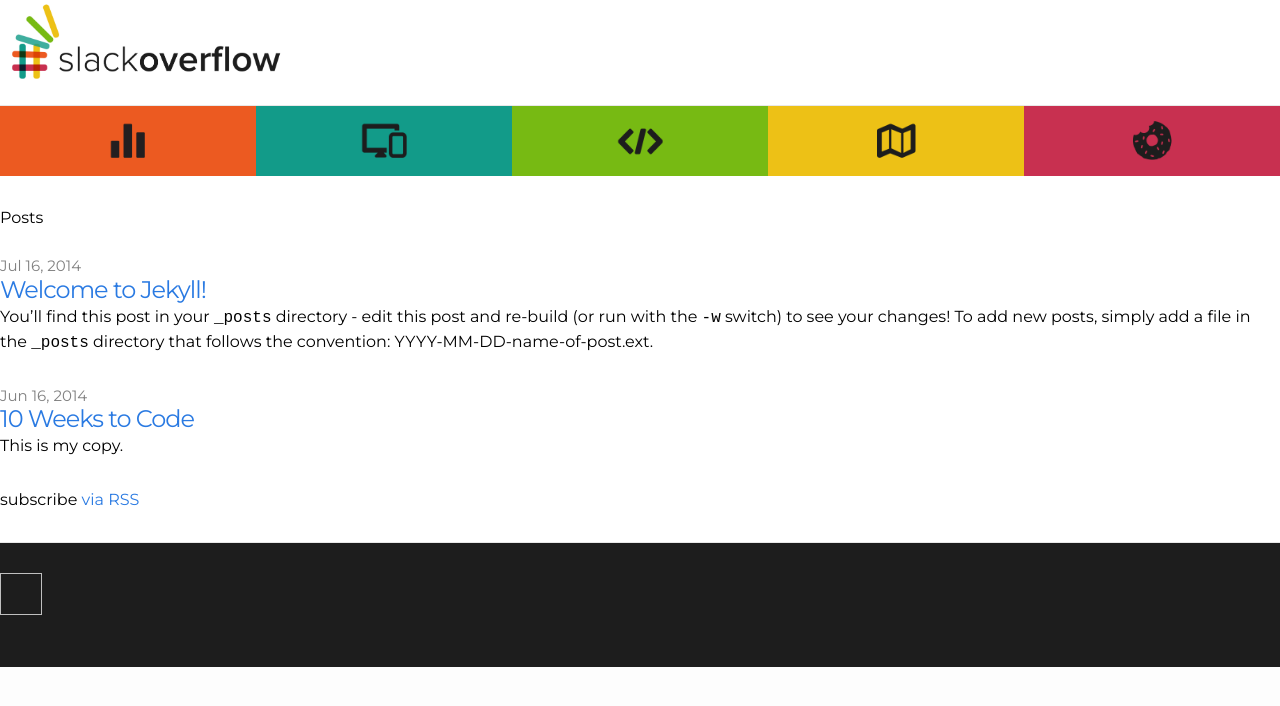
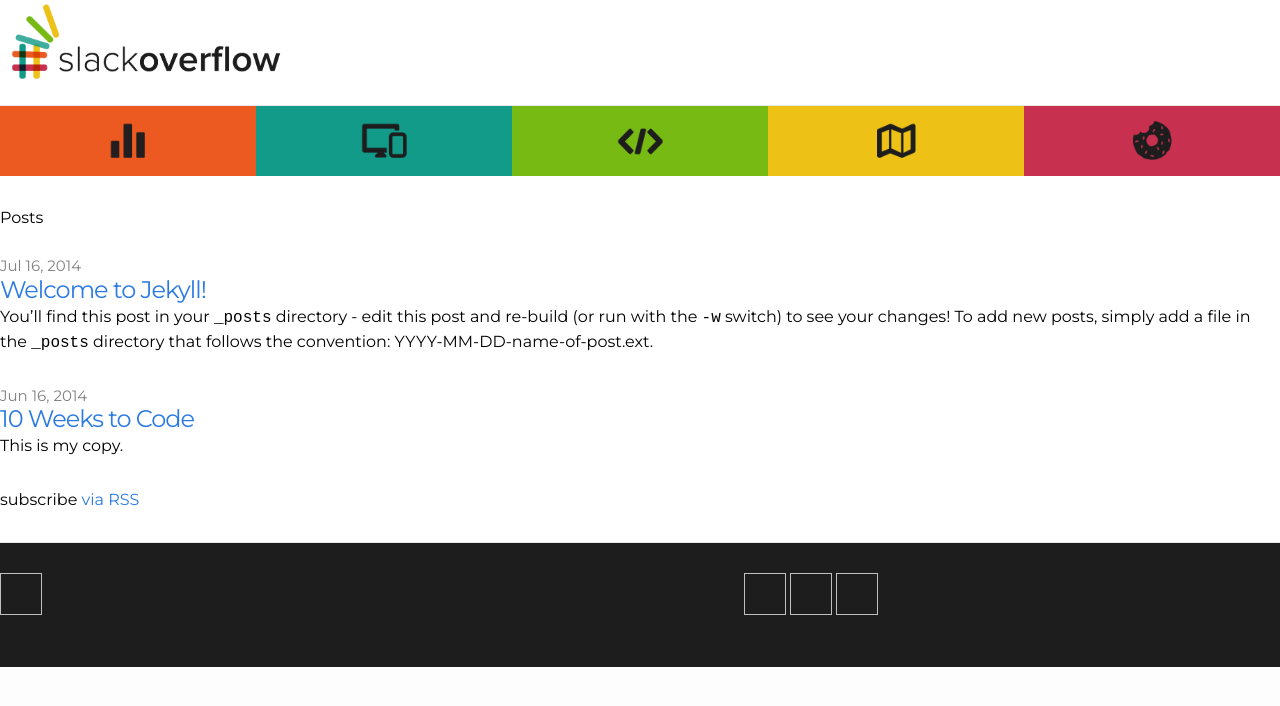
Before and after one commit to MeganCoffey/MeganCoffey.github.io, a Jekyll site: the page built from index.html, in a window 1280 px wide. Shown: the top 706 px of the page. Built offline with Jekyll 4.4.1, drawn with Linux system fonts in a browser that asks for light colours.

Commit message:
footer elelements

```diff
--- a/_includes/footer.html
+++ b/_includes/footer.html
@@ -5,7 +5,7 @@
 <!--     <h2 class="footer-heading">{{ site.title }}</h2> -->
 
     <div class="footer-col-1 column">
-        <img scr="images/sbxlogo.png" width="42" height="42">
+        <img scr="../images/sbxlogo.png" width="42" height="42">
 
 <!--       <ul>
         <li>{{ site.title }}</li>
@@ -56,6 +56,9 @@
 
     <div class="footer-col-3 column">
       <!-- <p class="text">{{ site.description }}</p> -->
+      <img scr="../images/linkedin.png" width="42" height="42">
+      <img scr="../images/facebook.png" width="42" height="42">
+      <img scr="../images/twitter.png" width="42" height="42">
     </div>
 
   </div>
```
